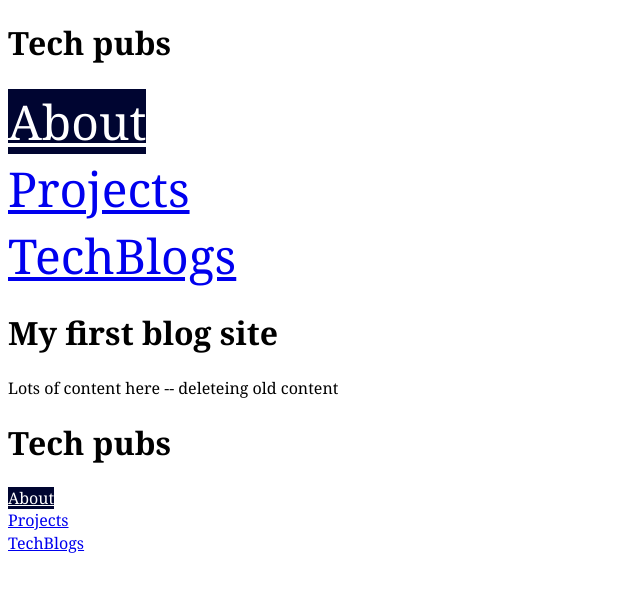
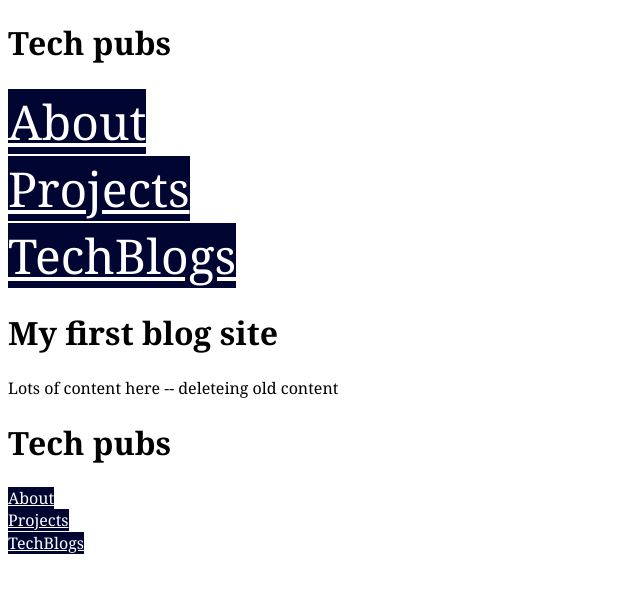
Before and after one commit to manishjindal/manishjindal.github.io, a Jekyll site: the page built from index.html, in a window 1280 px wide. Shown: the top 593 px of the page, without its empty margins (0-640 px from the left). Built offline with Jekyll 4.4.1, drawn with Linux system fonts in a browser that asks for light colours.

Commit message:
nav changes

```diff
--- a/_includes/nav.html
+++ b/_includes/nav.html
@@ -1,7 +1,7 @@
 <nav>
 	<ul class="nav {{include.navclass}}">
-		<li> <a href="{{site.baseurl}}/index.html" class="current"> About </a></li>
-		<li> <a href="{{site.baseurl}}/projects.html"> Projects </a></li>
-		<li> <a href="{{site.baseurl}}/techblogs.html"> TechBlogs </a></li>
+		<li> <a href="{{site.baseurl}}/index.html" class="{% if page.url=='/index.html' %}{% endif %}current"> About </a></li>
+		<li> <a href="{{site.baseurl}}/projects.html" class="{% if page.url=='/projects.html' %}{% endif %}current"> Projects </a></li>
+		<li> <a href="{{site.baseurl}}/techblogs.html" class="{% if page.url=='/techblogs.html' %}{% endif %}current"> TechBlogs </a></li>
 	</ul>
 </nav>
```
